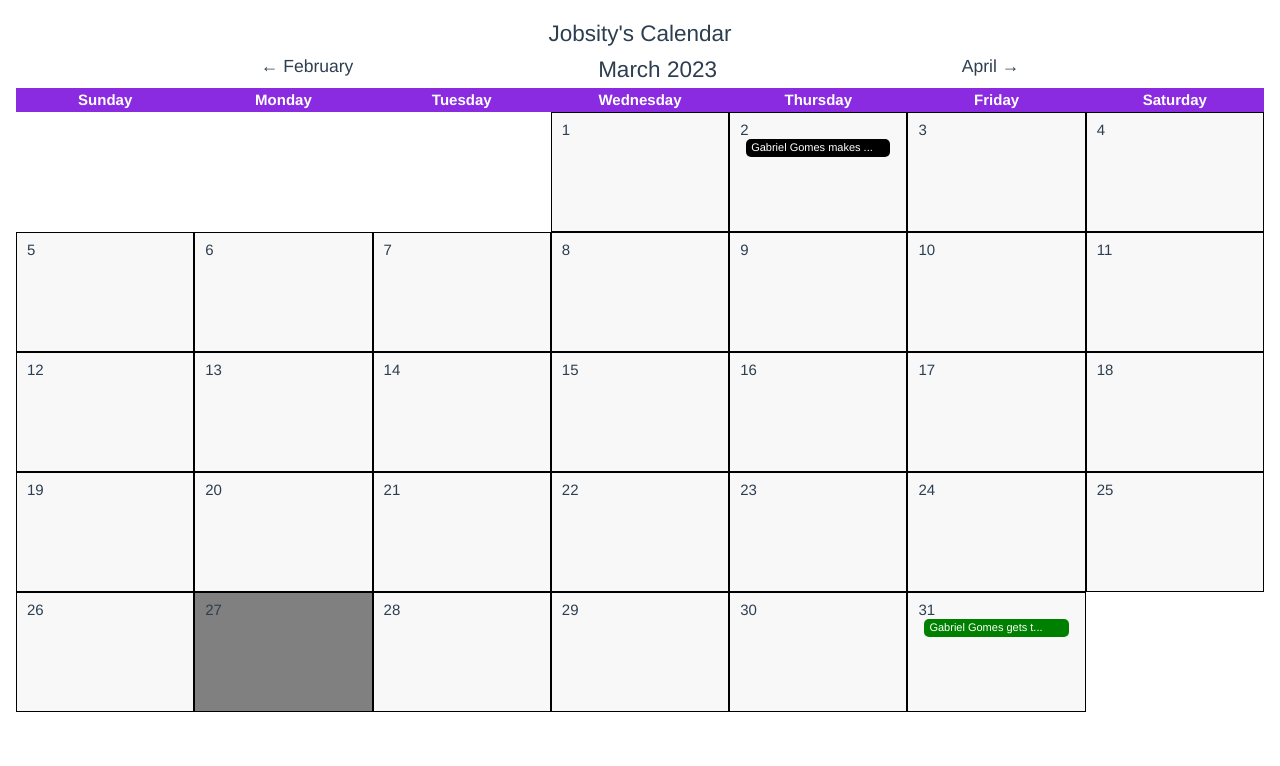
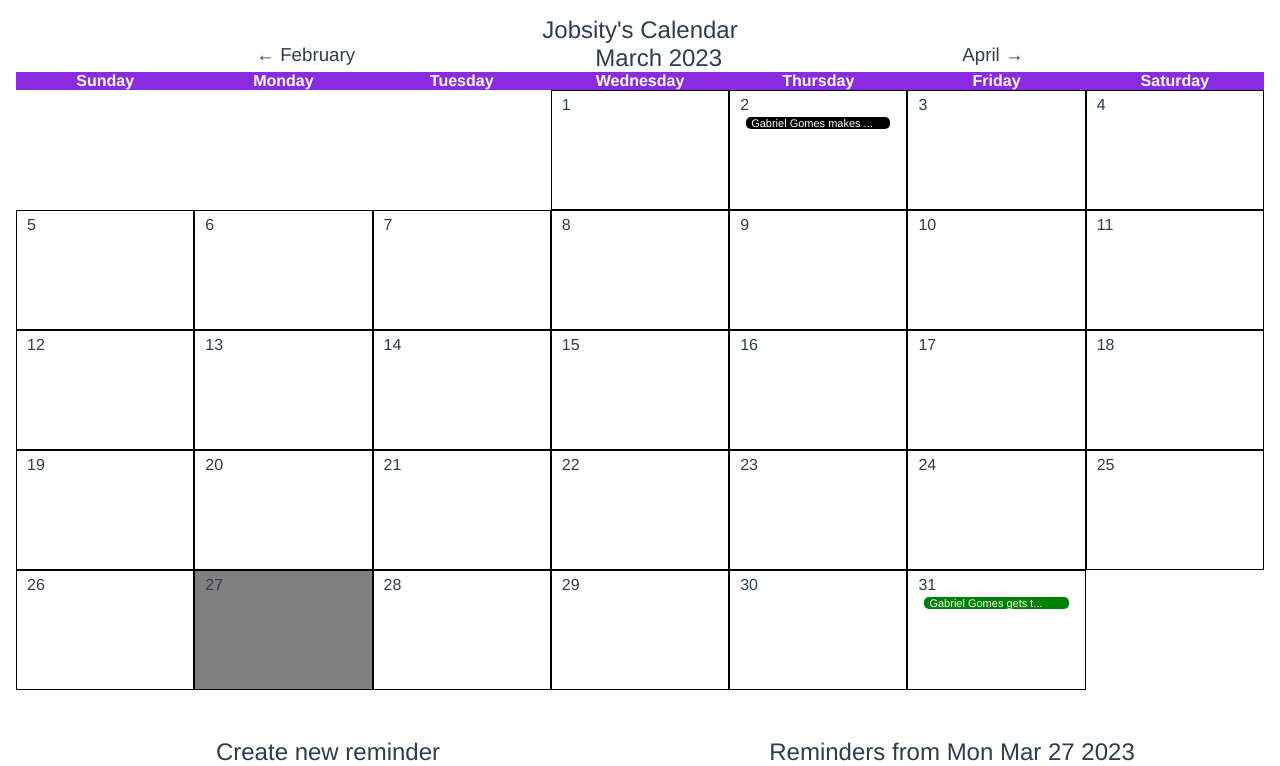
Before and after one commit to gabrielgomeso/vue-frontend-challenge, a Vue app: page / in a window 1280 px wide. Shown: the top 766 px of the page. Built offline with nearby package versions, Linux system fonts and the light colour scheme.

Commit message:
style: clear scaffold unused css

```diff
--- a/src/App.vue
+++ b/src/App.vue
@@ -23,14 +23,7 @@
 </script>
 
 <style>
-#app {
-  font-family: Avenir, Helvetica, Arial, sans-serif;
-  -webkit-font-smoothing: antialiased;
-  -moz-osx-font-smoothing: grayscale;
-  text-align: center;
-  color: #2c3e50;
-  margin-top: 60px;
-}
+
 
 .calendar-actions {
   margin-top: 2rem;
--- a/src/assets/base.css
+++ /dev/null
@@ -1,74 +0,0 @@
-/* color palette from <https://github.com/vuejs/theme> */
-:root {
-  --vt-c-white: #ffffff;
-  --vt-c-white-soft: #f8f8f8;
-  --vt-c-white-mute: #f2f2f2;
-
-  --vt-c-black: #181818;
-  --vt-c-black-soft: #222222;
-  --vt-c-black-mute: #282828;
-
-  --vt-c-indigo: #2c3e50;
-
-  --vt-c-divider-light-1: rgba(60, 60, 60, 0.29);
-  --vt-c-divider-light-2: rgba(60, 60, 60, 0.12);
-  --vt-c-divider-dark-1: rgba(84, 84, 84, 0.65);
-  --vt-c-divider-dark-2: rgba(84, 84, 84, 0.48);
-
-  --vt-c-text-light-1: var(--vt-c-indigo);
-  --vt-c-text-light-2: rgba(60, 60, 60, 0.66);
-  --vt-c-text-dark-1: var(--vt-c-white);
-  --vt-c-text-dark-2: rgba(235, 235, 235, 0.64);
-}
-
-/* semantic color variables for this project */
-:root {
-  --color-background: var(--vt-c-white);
-  --color-background-soft: var(--vt-c-white-soft);
-  --color-background-mute: var(--vt-c-white-mute);
-
-  --color-border: var(--vt-c-divider-light-2);
-  --color-border-hover: var(--vt-c-divider-light-1);
-
-  --color-heading: var(--vt-c-text-light-1);
-  --color-text: var(--vt-c-text-light-1);
-
-  --section-gap: 160px;
-}
-
-@media (prefers-color-scheme: dark) {
-  :root {
-    --color-background: var(--vt-c-black);
-    --color-background-soft: var(--vt-c-black-soft);
-    --color-background-mute: var(--vt-c-black-mute);
-
-    --color-border: var(--vt-c-divider-dark-2);
-    --color-border-hover: var(--vt-c-divider-dark-1);
-
-    --color-heading: var(--vt-c-text-dark-1);
-    --color-text: var(--vt-c-text-dark-2);
-  }
-}
-
-*,
-*::before,
-*::after {
-  box-sizing: border-box;
-  margin: 0;
-  position: relative;
-  font-weight: normal;
-}
-
-body {
-  min-height: 100vh;
-  color: var(--color-text);
-  /* background: var(--color-background); */
-  transition: color 0.5s, background-color 0.5s;
-  line-height: 1.6;
-  font-family: Inter, -apple-system, BlinkMacSystemFont, 'Segoe UI', Roboto, Oxygen, Ubuntu,
-    Cantarell, 'Fira Sans', 'Droid Sans', 'Helvetica Neue', sans-serif;
-  font-size: 15px;
-  text-rendering: optimizeLegibility;
-  -webkit-font-smoothing: antialiased;
-  -moz-osx-font-smoothing: grayscale;
-}
--- a/src/assets/main.css
+++ b/src/assets/main.css
@@ -1,4 +1,11 @@
-@import './base.css';
+*,
+*::before,
+*::after {
+  box-sizing: border-box;
+  margin: 0;
+  position: relative;
+  font-weight: normal;
+}
 
 #app {
   max-width: 1280px;
@@ -6,4 +13,9 @@
   padding: 1rem;
 
   font-weight: normal;
+  font-family: Avenir, Helvetica, Arial, sans-serif;
+  -webkit-font-smoothing: antialiased;
+  -moz-osx-font-smoothing: grayscale;
+  text-align: center;
+  color: #2c3e50;
 }
```
